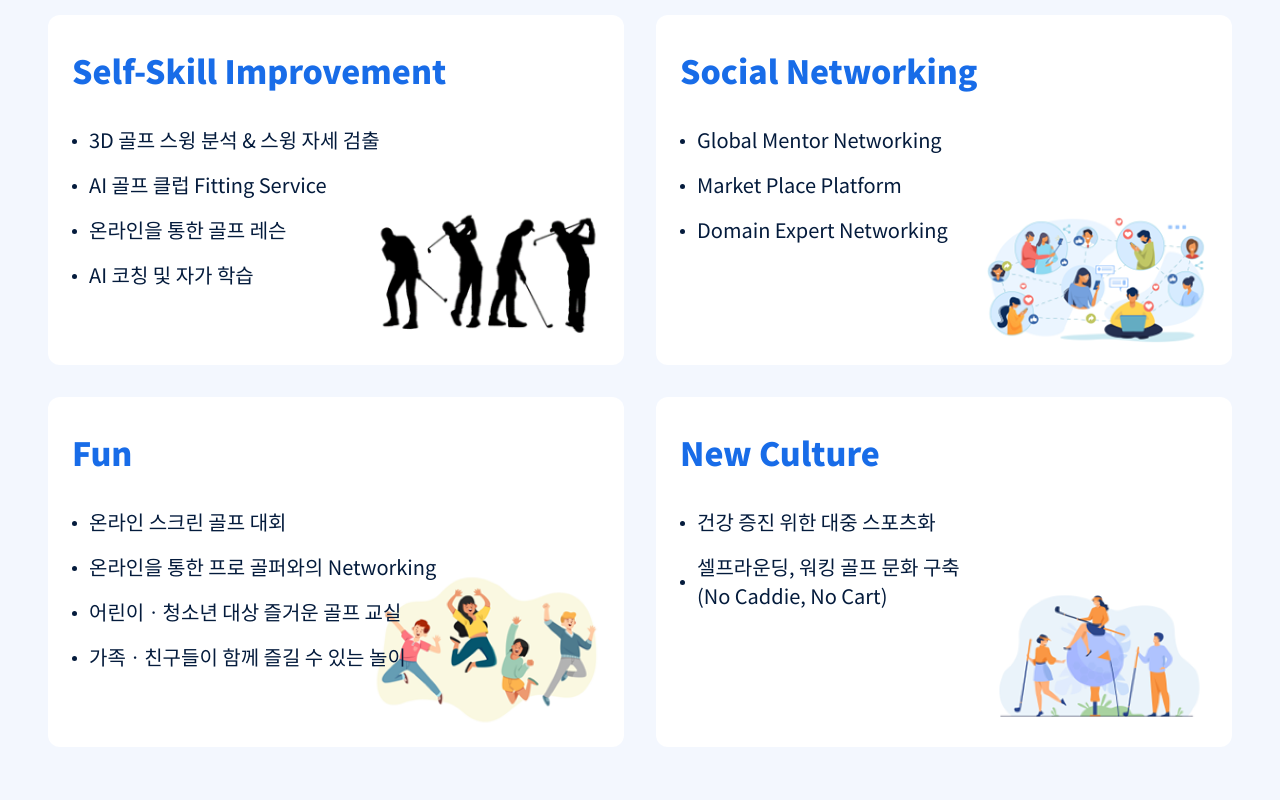
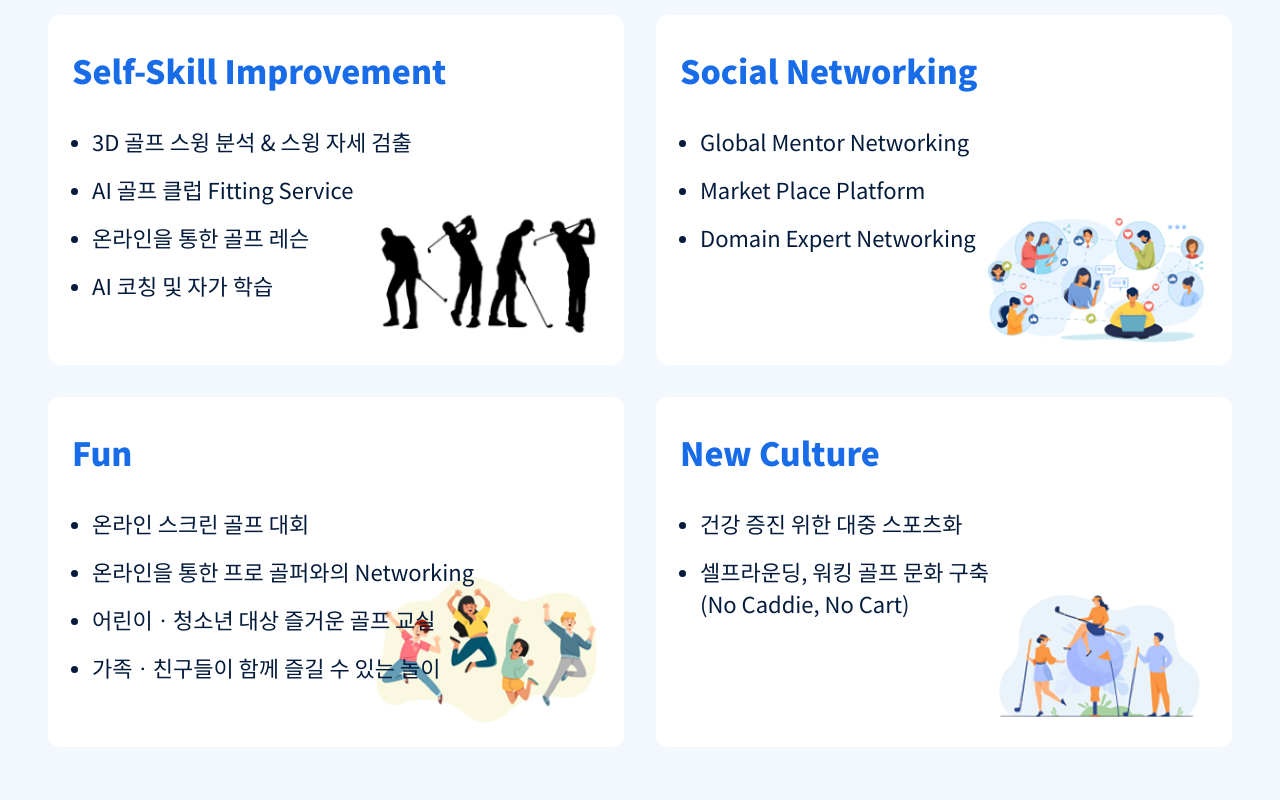
Before and after one commit to dv-jamie/aviworks_client, a React (Create React App) app: page / in a window 1280 px wide. Shown: the part 3600-4400 px from the top of the page. Built offline with nearby package versions, Linux system fonts and the light colour scheme.

Commit message:
style : list style 수정

```diff
--- a/src/page/Home.module.css
+++ b/src/page/Home.module.css
@@ -189,18 +189,14 @@
     margin-bottom: 1.6rem
 }
 .way .board .detail_wrap li {
-    display: flex;
+    margin-left: 2rem;
     align-items: center;
-    font-size: 2rem;
+    font-size: 2.2rem;
+    list-style: disc;
 }
-.way .board .detail_wrap li::before {
-    content: "";
+.way .board .detail_wrap li::marker {
     display: inline-block;
-    width: 0.5rem;
-    height: 0.5rem;
-    margin: 0.3rem 1.2rem 0 0;
-    border-radius: 50%;
-    background: var(--gray-100);
+    font-size: 1.8rem;
 }
 .way .board img {
     position: absolute;
@@ -263,19 +259,13 @@
     margin-bottom: 1.6rem;
 }
 .technology .detail_wrap li {
-    display: flex;
-    align-items: center;
-    gap: 1.2rem;
-    padding: 0 2.4rem;
+    margin-left: 2.2rem;
+    font-size: 2rem;
+    list-style: disc;
 }
-.technology .detail_wrap li::before {
-    content: "";
+.technology .detail_wrap li::marker {
     display: inline-block;
-    width: 0.5rem;
-    height: 0.5rem;
-    margin-top: 0.3rem;
-    border-radius: 50%;
-    background: var(--gray-100);
+    font-size: 1.8rem;
 }
 
 /*
@@ -438,3 +428,7 @@
     font-weight: 700;
     color: var(--primary-blue-100);
 }
+
+/*
+* Value Section
+*/
```
